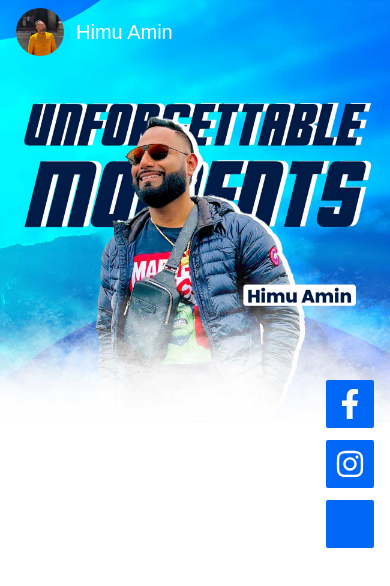
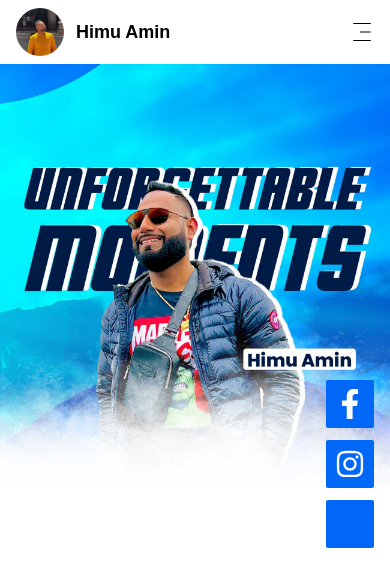
Before and after one commit to Shakiqurrahman/Himu-Amin-Portfolio, a React (Vite) app: page / in a window 390 px wide. Shown: the top 586 px of the page. Built offline with nearby package versions, Linux system fonts and the light colour scheme; some icons are missing.

Commit message:
commited

```diff
--- a/src/components/Banner.jsx
+++ b/src/components/Banner.jsx
@@ -2,8 +2,10 @@ import banner from '../assets/Banner/banner.jpg'
 
 const Banner = () => {
     return (
-        <div className='md:h-full h-[50vh]'>
+        <div className='sm:h-[120vh sm:h-full h-[50vh] sm:mt-0 mt-16'>
             <img className='w-full h-full object-cover' src={banner} alt="" />
+            <div className=' h-[150vh]'>
+            </div>
         </div>
     );
 };
--- a/src/components/shared/Header.jsx
+++ b/src/components/shared/Header.jsx
@@ -1,20 +1,35 @@
+import { useState } from 'react';
 import logo from '../../assets/profile-logo.jpg'
 
+import { CiMenuFries } from "react-icons/ci";
+
 const Header = () => {
+    const [color, setColor] = useState(true);
+
+    const changeColor = () => {
+      if (window.scrollY <= 0) {
+        setColor(true);
+      } else {
+        setColor(false);
+      }
+    };
+    window.addEventListener("scroll", changeColor, true);
+
     return (
-        <header className='fixed top-0 z-50 mx-auto w-full'>
+        <header className={`${color ? "text-white bg-white sm:bg-transparent" : "bg-white text-black duration-300"} fixed top-0 z-50 mx-auto w-full`}>
             <div className=' flex m:justify-start justify-between  items-center h-16 max-width'>
             <div className='flex gap-x-3 items-center'>
             <img className='rounded-full w-12 h-12' src={logo} alt="logo" />
-            <h1 className='text-xl text-white'>Himu <span>Amin</span></h1>
+            <h1 className='text-[18px] font-semibold sm:text-inherit text-black'>Himu <span>Amin</span></h1>
             </div>
             <nav>
-                <ul className='md:flex hidden gap-x-10 text-white'>
+                <ul className='md:flex hidden gap-x-10 sm:text-inherit text-black'>
                     <li>Home</li>
                     <li>Blogs</li>
                     <li>About</li>
                     <li>Contact</li>
                 </ul>
+                <CiMenuFries className='md:hidden text-2xl sm:text-inherit text-black'/>
             </nav>
             </div>
         </header>
```
Also changed, not shown: src/assets/Banner/banner-2.jpg (added), src/index.css (line endings or trailing spaces).
